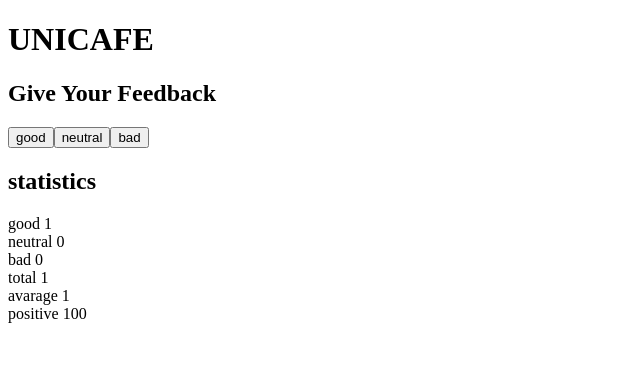
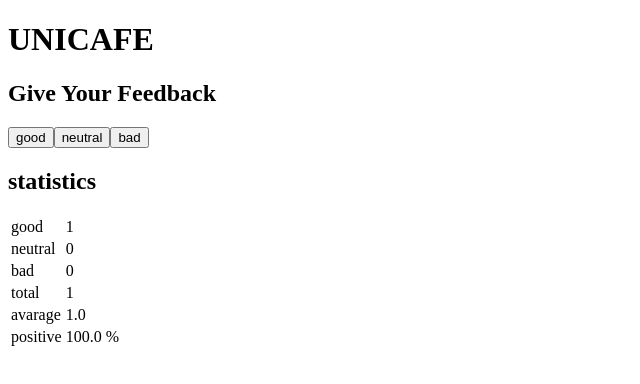
Before and after one commit to nekasvii/ot-viikko1, a React (Vite) app in the folder vite/part1/: page / in a window 1280 px wide. Both pictures are taken after a click on the button "good". Shown: the top 384 px of the page, without its empty margins (0-640 px from the left). Built offline with nearby package versions, Linux system fonts and the light colour scheme.

Commit message:
teht 1.11 unicafe step6 valmis

```diff
--- a/vite/part1/src/App.jsx
+++ b/vite/part1/src/App.jsx
@@ -1,4 +1,4 @@
-// tehtävä 1.10 unicafe step5
+// tehtävä 1.11 unicafe step6
 // Unicafe-ruokalan asiakaspalauteappi
 // kerää asiakastyytyväisyydestä: good/neutral/bad
 // kertoo kyselyn tuloksen
@@ -6,7 +6,7 @@
 // siirretty statistiikka omaksi funktiokseen
 // lisätty: statistiikka näytetään vasta feedbackin jälkeen
 // Button ja StatisticLine omiksi komponenteiksiin
-
+// tilastot HTML-taulukkoon
 
 import { useState } from 'react'
 
@@ -17,7 +17,10 @@
 )
 
 const StatisticLine = ({ text, value }) => (
-  <div>{text} {value}</div>
+  <tr>
+    <td>{text}</td>
+    <td>{value}</td>
+  </tr>
 )
 
 const Statistics = ({ good, neutral, bad}) => {
@@ -32,13 +35,17 @@
   }
   return (
     <div>
-    <h2>statistics</h2>
-    <StatisticLine text="good" value={good} />
-    <StatisticLine text="neutral" value={neutral} />
-    <StatisticLine text="bad" value={bad} />
-    <StatisticLine text="total" value={total} />
-    <StatisticLine text="avarage" value={avarage} />
-    <StatisticLine text="positive" value={positive} />
+      <h2>statistics</h2>
+      <table>
+        <tbody>
+          <StatisticLine text="good" value={good} />
+          <StatisticLine text="neutral" value={neutral} />
+          <StatisticLine text="bad" value={bad} />
+          <StatisticLine text="total" value={total} />
+          <StatisticLine text="avarage" value={avarage.toFixed(1)} />
+          <StatisticLine text="positive" value={positive.toFixed(1) + ' %'} />
+        </tbody>
+      </table>
     </div>
   )
 }
```
Also changed, not shown: 1 other file (tests, documents, lock files or other folders).
